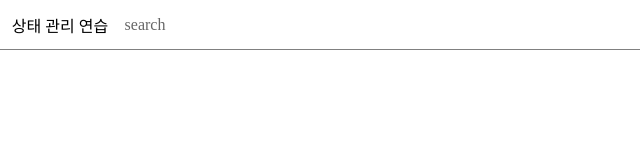
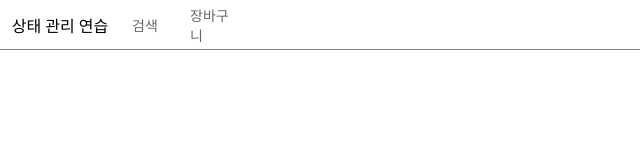
Before and after one commit to seeyoujeong/practice-state-management, a React (Vite) app: page / in a window 1280 px wide. Shown: the top 160 px of the page, without its empty margins (0-640 px from the left). Built offline with nearby package versions, Linux system fonts and the light colour scheme.

Commit message:
feat: 메뉴 추가

```diff
--- a/src/components/Header.tsx
+++ b/src/components/Header.tsx
@@ -2,7 +2,10 @@ import { useNavigate } from "react-router-dom";
 import styled from "@emotion/styled";
 import { isCurrentPathname } from "@/utils";
 
-const menuList = ["search"];
+const menuList = [
+  { path: "search", label: "검색" },
+  { path: "cart", label: "장바구니" },
+];
 
 function Header() {
   const navigate = useNavigate();
@@ -11,13 +14,13 @@ function Header() {
     <Container>
       <Title onClick={() => navigate("/")}>상태 관리 연습</Title>
       <Menu>
-        {menuList.map((name) => (
+        {menuList.map(({ path, label }) => (
           <MenuItem
-            key={name}
-            isCurrentPathname={isCurrentPathname(name)}
-            onClick={() => navigate(name)}
+            key={path}
+            isCurrentPathname={isCurrentPathname(path)}
+            onClick={() => navigate(path)}
           >
-            {name}
+            {label}
           </MenuItem>
         ))}
       </Menu>
@@ -60,6 +63,7 @@ const MenuItem = styled.li<{ isCurrentPathname: boolean }>`
   display: flex;
   justify-content: center;
   align-items: center;
+  font-size: 14px;
   color: ${(props) =>
     props.isCurrentPathname ? "rgba(0, 0, 0, 1)" : "rgba(0, 0, 0, 0.6)"};
   cursor: pointer;
```
